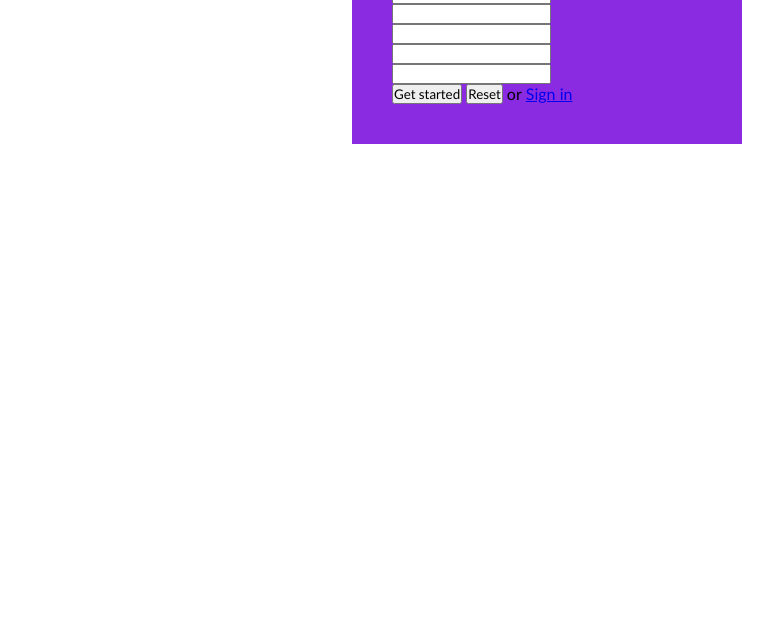
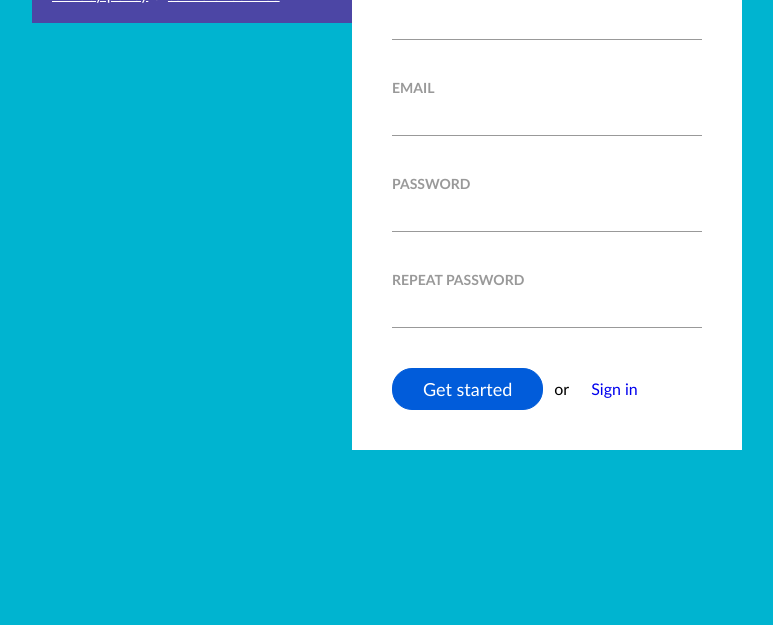
Before and after one commit to rimantaszasytis/6-sign-up, a plain HTML site: page index.html in a window 1280 px wide. Shown: the part 175-800 px from the top of the page, without its empty margins (208-981 px from the left). Drawn offline with Linux system fonts and the light colour scheme.

Commit message:
Form style

```diff
--- a/css/main.css
+++ b/css/main.css
@@ -9,29 +9,33 @@ body *{
 }
 
 body{
-    background-color: 00b4d0;
+    background-color: #00b4d0;
 }
 
 .container{
     display: inline-block;
     width: 800px;
-    margin-top: 100px;
-    margin-left: calc((100% - 800px) / 2);
+    margin: 100px calc((100% - 800px) / 2) 0;
+
 }
 
 .left-column{
     display: inline-block;
     width: 40%;
     float: left;
-    background-color: yellow;
+    padding: 20px;
+    background-color: #4C46A5;
+    color: #fff;
 }
 .main-title{
 }
 
 .bottom-links{
+
 }
 
 .bottom-links > a{
+    color: #fff;
 }
 
 .bottom-links > span{
@@ -42,11 +46,64 @@ display: inline-block;
 width: calc(60% - 90px);
 padding: 40px;
 float: left;
-background-color: blueviolet;
+background-color: #fff;
 }
 
 .close{
 }
 
 .form{
+    display: inline-block;
+    width: 100%;
 }
+
+.form-row{
+    display: inline-block;
+    width: 100%;
+}
+
+.form-row + .form-row {
+    margin-top: 40px;
+}
+
+label{
+    display: inline-block;
+    width: 100%;
+    color: #999;
+    text-transform: uppercase;
+    font-weight: bolder;
+    font-size: 14px;
+    line-height: 15px;
+
+}
+
+input{
+    display: inline-block;
+    width: 100%;
+    font-size: 20px;
+    line-height: 1.8em;
+    border: none;
+    border-bottom: 1px solid #999;
+}
+
+button{
+    float: left;
+    padding: 10px 30px 10px 30px;
+    background-color: #015CDA;
+    border: 1px solid #015CDA;
+    color: #fff;
+    font-size: 18px;
+    line-height: 20px;
+    border-radius: 20px;
+}
+.form-row > span {
+    float: left;
+    padding: 11px;
+    line-height: 20px;
+}
+.form-row > a {
+    float: left;
+    text-decoration: none;
+    padding: 11px;
+    line-height: 20px;
+}
--- a/index.html
+++ b/index.html
@@ -23,28 +23,25 @@
             <div class="close">x</div>
             <form class="form">
                 <div class="form-row">
-                  <label for=""></label>
-                  <input type="text">
+                  <label for="">Username</label>
+                  <input id="username" type="text" required>
                 </div>
                 <div class="form-row">
-                  <label for=""></label>
-                  <input type="text">
+                  <label for="email">Email</label>
+                  <input id="email"type="email" required>
                 </div>
                 <div class="form-row">
-                  <label for=""></label>
-                  <input type="text">
+                  <label for="pass">Password</label>
+                  <input id="pass" type="password" required>
                 </div>
                 <div class="form-row">
-                  <label for=""></label>
-                  <input type="text">
+                  <label for="repass">Repeat password</label>
+                  <input id="repass"type="password" required>
                 </div>
-                <div class="form-row">
-                  <label for=""></label>
-                  <input type="text">
-                </div>
+
                 <div class="form-row">
                   <button type="submit">Get started</button>
-                  <button type="reset">Reset</button>
+
                   <span>or</span>
                   <a href="#">Sign in</a>
 
```
